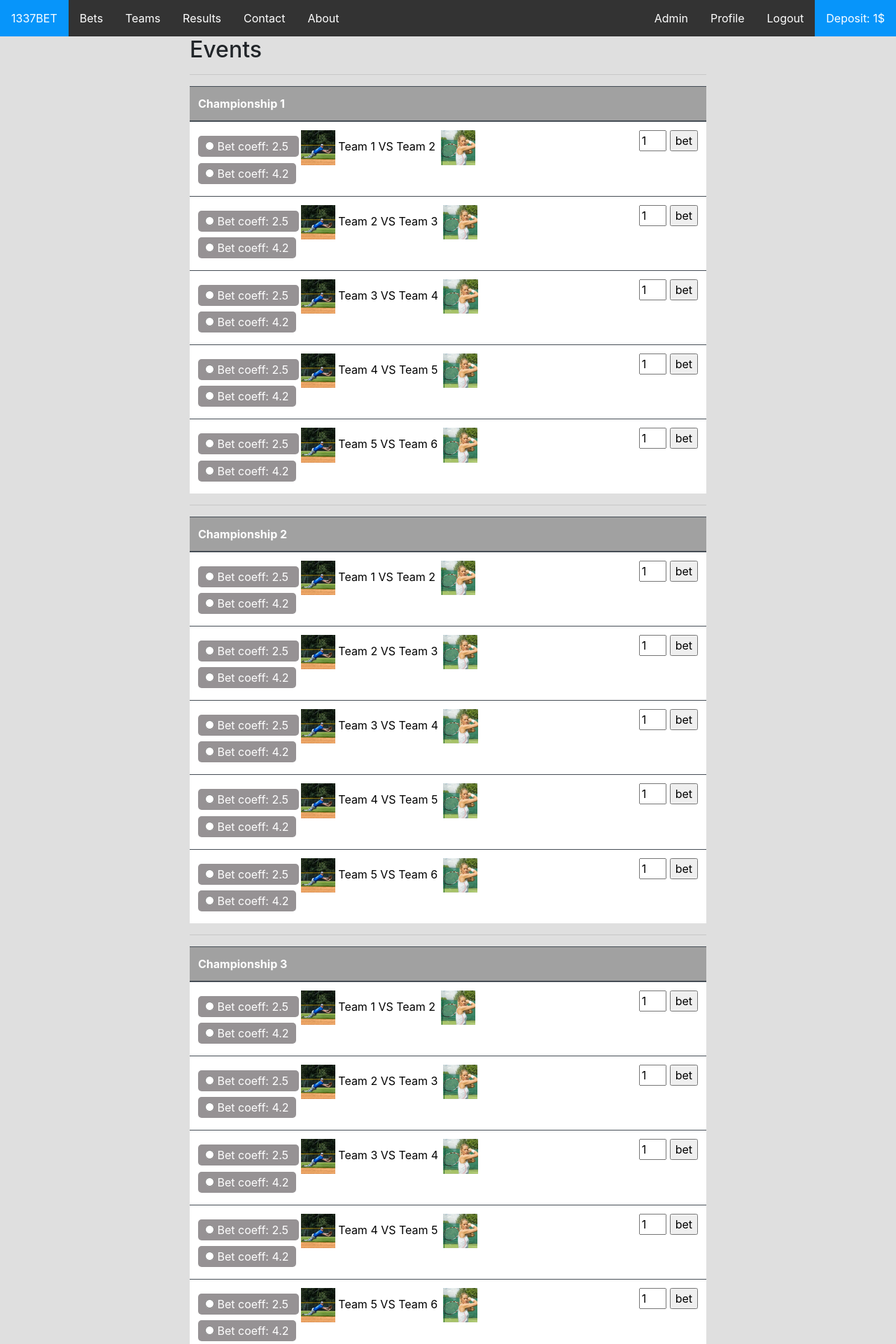
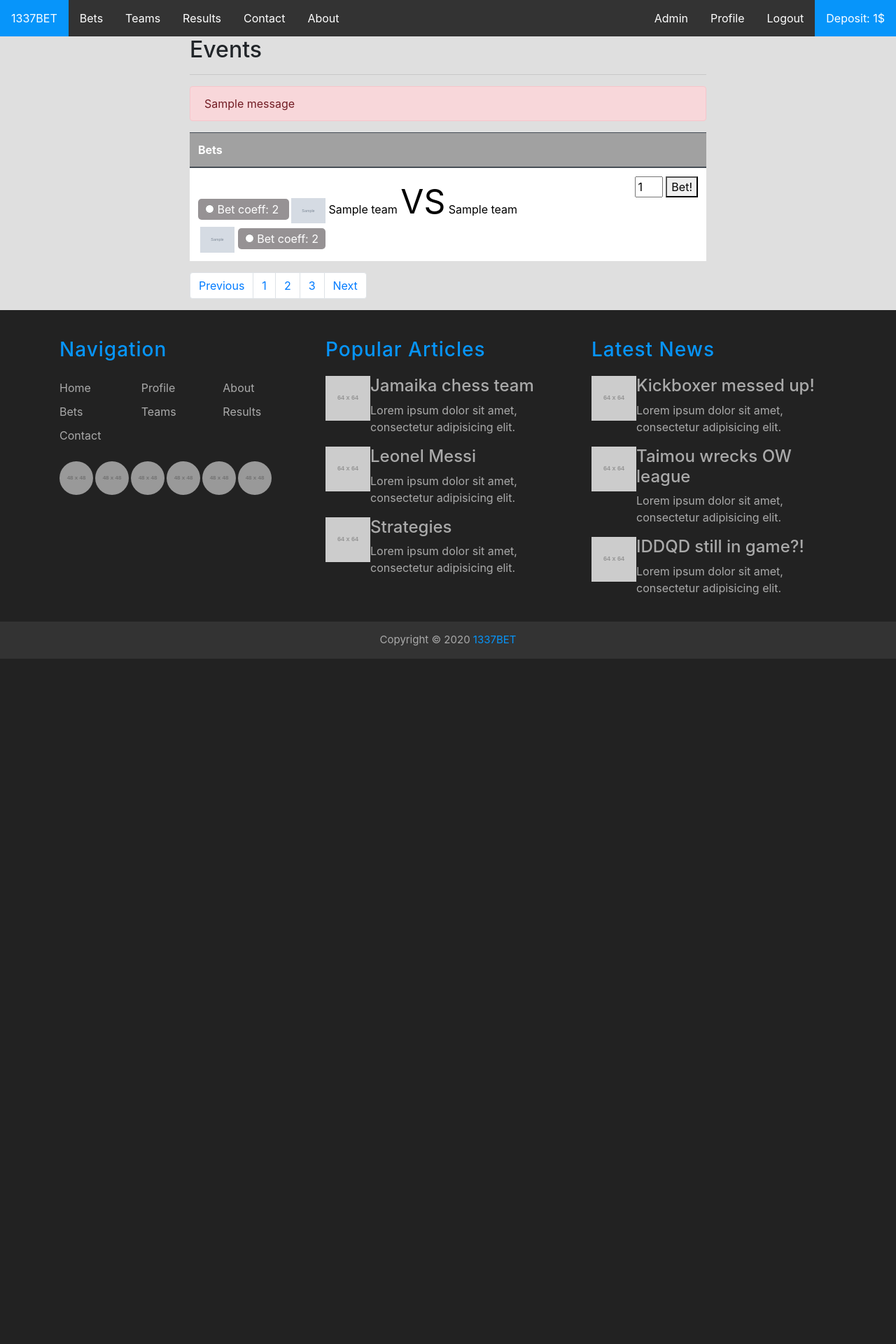
Before and after one commit to D00Movenok/TIMP-project, a Flask app: page /bets in a window 1280 px wide. Shown: the top 1920 px of the page at 70% size. After the commit the page ends 941 px from the top, so only its background shows below. Run offline with Flask 2, Linux system fonts and the light colour scheme; a user stored in the database is signed in; tables that the repository leaves empty hold one stand-in row (values such as "Sample post"); grey boxes marked "Sample" are stand-in pictures; grey boxes labelled with a size stand in for pictures from a placeholder-image service; one stand-in notice (Sample message) is shown; some libraries are stand-ins or nearby versions.

Commit message:
added avatars and bets functionality

```diff
--- a/routes.py
+++ b/routes.py
@@ -3,6 +3,7 @@ import os
 from functools import wraps
 from hashlib import sha256
 from random import randint
+from math import floor
 
 from flask import (flash, redirect, render_template, request,
                    send_from_directory, url_for)
@@ -203,6 +204,7 @@ def admin():
             if Team.query.filter_by(name=name).first():
                 flash('Teamname is busy!')
             else:
+                print(request.files)
                 if 'file' not in request.files:
                     avatar_uri = DEFAULT_AVATAR
                 else:
@@ -315,14 +317,62 @@ def deposit():
             return render_template('deposit.html')
 
 
-@app.route('/bets', methods=['GET'])
-# @login_required
+@app.route('/bets', methods=['GET', 'POST'])
+@login_required
 def bets():
+    if request.method == 'POST':
+        event_id = int(request.form.get('event_id'))
+        amount = int(request.form.get('amount'))
+        team_1 = bool(int(request.form.get('team_1')))
+
+        user = current_user
+        event = Event.query.filter_by(id=event_id).first()
+
+        if not event:
+            flash('Bad event id!')
+        elif amount < 1:
+            flash('Go away, hacker')
+        elif amount > user.money:
+            flash('Not enough money :(')
+        elif event.ended == true:
+            flash('Go away, cheater')
+        else:
+            single_bet_test = Bet.query.filter(Bet.user_id == user.id)\
+                                    .filter(Bet.event_id == event_id).first()
+            if single_bet_test:
+                flash('You already have a bet!')
+            else:
+                new_bet = Bet(amount=amount,
+                            team_1=team_1,
+                            user_id=user.id,
+                            event_id=event.id)
+                if team_1:
+                    event.amount1 = event.amount1 + amount
+                else:
+                    event.amount2 = event.amount2 + amount
+
+                user.money = user.money - amount
+
+                db.session.add(new_bet)
+                db.session.commit()
+
+                flash('Bet is successfully created')
+
+
+    events = Event.query.all()
+    event_list = []
+    for event in events:
+        t1 = Team.query.filter_by(id=event.team_1).one()
+        t2 = Team.query.filter_by(id=event.team_2).one()
+        if event.amount1 and event.amount2:
+            coef1 = floor(event.amount2 / event.amount1) + 1
+            coef2 = floor(event.amount1 / event.amount2) + 1
+        else:
+            coef1 = 2
+            coef2 = 2
+        event_list.append([coef1, t1.avatar_uri, t1.name, t2.name, t2.avatar_uri, coef2, event.id])
     return render_template('bets.html',
-                           table_list = [1,2,3,4,5],
-                           my_string = 'Championship',
-                           team_list=[1,2,3,4,5],
-                           coef_list = [2.5,4.2])
+                           event_list=event_list)
 
 
 # устанавливает деньги определенному юзеру
@@ -332,50 +382,50 @@ def bets():
 # team_1 булевая переменная, ставим ли
 # мы на первую команду
 # метод POST
-@app.route('/api/set_bet', methods=['POST'])
-@login_required
-def set_bet():
-    event_id = int(request.form.get('event_id'))
-    amount = int(request.form.get('amount'))
-    team_1 = request.form.get('team_1')
+# @app.route('/api/set_bet', methods=['POST'])
+# @login_required
+# def set_bet():
+#     event_id = int(request.form.get('event_id'))
+#     amount = int(request.form.get('amount'))
+#     team_1 = request.form.get('team_1')
 
-    user = current_user
-    event = Event.query.filter_by(id=event_id).first()
+#     user = current_user
+#     event = Event.query.filter_by(id=event_id).first()
 
-    if team_1:
-        team_1 = True
-    else:
-        team_1 = False
+#     if team_1:
+#         team_1 = True
+#     else:
+#         team_1 = False
 
-    if not event:
-        return 'Bad event id!'
-    if amount < 1:
-        return 'Fuck you'
-    if amount > user.money:
-        return 'Not enough money :('
-    if event.ended == true:
-        return 'Go away, cheater'
+#     if not event:
+#         return 'Bad event id!'
+#     if amount < 1:
+#         return 'Fuck you'
+#     if amount > user.money:
+#         return 'Not enough money :('
+#     if event.ended == true:
+#         return 'Go away, cheater'
 
-    single_bet_test = Bet.query.filter(Bet.user_id == user.id)\
-                               .filter(Bet.event_id == event_id).first()
-    if single_bet_test:
-        return 'You already have a bet!'
+#     single_bet_test = Bet.query.filter(Bet.user_id == user.id)\
+#                                .filter(Bet.event_id == event_id).first()
+#     if single_bet_test:
+#         return 'You already have a bet!'
 
-    new_bet = Bet(amount=amount,
-                  team_1=team_1,
-                  user_id=user.id,
-                  event_id=event.id)
-    if team_1:
-        event.amount1 = event.amount1 + amount
-    else:
-        event.amount2 = event.amount2 + amount
+#     new_bet = Bet(amount=amount,
+#                   team_1=team_1,
+#                   user_id=user.id,
+#                   event_id=event.id)
+#     if team_1:
+#         event.amount1 = event.amount1 + amount
+#     else:
+#         event.amount2 = event.amount2 + amount
 
-    user.money = user.money - amount
+#     user.money = user.money - amount
 
-    db.session.add(new_bet)
-    db.session.commit()
+#     db.session.add(new_bet)
+#     db.session.commit()
 
-    return 'Ok!'
+#     return 'Ok!'
 
 
 @app.route('/favicon.ico')
--- a/start.py
+++ b/start.py
@@ -1,3 +1,3 @@
 from settings import app
 
-app.run(debug=True, host='127.0.0.1', port=5000)
+app.run(debug=True, host='0.0.0.0', port=5000)
--- a/templates/admin.html
+++ b/templates/admin.html
@@ -108,7 +108,7 @@
 		<div class="row">
 			<div class="panel panel-primary">
 				<div class="panel-body">
-					<form method="POST" action="#" role="form">
+					<form method="POST" action="#" role="form" enctype="multipart/form-data">
 						<div class="form-group">
 							<h3>Add team</h3>
 							<input type="hidden" type="text" name="id" value="4">
--- a/templates/bets.html
+++ b/templates/bets.html
@@ -8,44 +8,52 @@ Bets 1337BET
 <link href="../static/bets.css" rel="stylesheet" type="text/css">
 <div class="container" style="width: 60%;">
     <h2>Events</h2>
-    {% for n in table_list %}
     <hr>
+    {% with messages = get_flashed_messages() %}
+    {% if messages %}
+        <div class="alert alert-danger">
+        {% for message in messages %}
+            {{ message }}
+        {% endfor %}
+        </div>
+    {% endif %}
+    {% endwith %}
     <table class="table table-dark">
         <thead>
             <tr>
-                <th style="width: 70%; background: rgb(161, 161, 161);">{{my_string}} {{n}}</th>
+                <th style="width: 70%; background: rgb(161, 161, 161);">Bets</th>
                 <th style="width: 50%; background: rgb(161, 161, 161);"></th>
             </tr>
         </thead>
         <tbody style="background: rgb(255, 255, 255); color:#000000;">
-            {% for n in team_list %}
+            {% for n in event_list %}
+            <form method="POST" action="#" role="form" style="display: inline;"></form>
                 <tr>
                     <td style="width:fit-content">
-                    <form method="POST" action="#" role="form" style="display: inline;">
                             <div id="betln">
                                 <label >
-                            <input type="radio" name="rad" id="radleft" style="display: inline;" value="bet"/>
-                            Bet coeff: {{coef_list[0]}}  </label>
+                                <input type="radio" name="team_1" id="radleft" style="display: inline;" value="1" required/>
+                                Bet coeff: {{n[0]}}  </label>
                             </div>
-                    <img style="display: inline; width: 10%; height: auto; margin-left: 3px;" src="../static/images/blog-element-1-94x94.jpg">
-                    <div style="display: inline;"> Team {{n}} VS Team {{n+1}} </div>
-                    <img style="display: inline; width: 10%; height: auto; margin-left: 3px;" src="../static/images/blog-element-2-94x94.jpg">
+                        <img style="display: inline; width: 10%; height: auto; margin-left: 3px;" src="/static/avatars/{{n[1]}}">
+                        <div style="display: inline;"> {{n[2]}} <font size="12px">VS</font> {{n[3]}} </div>
+                        <img style="display: inline; width: 10%; height: auto; margin-left: 3px;" src="/static/avatars/{{n[4]}}">
                             <div id="betln">
                                 <label >
-                            <input type="radio" name="rad" id="radright" style="display: inline;" value="bet"/>
-                            Bet coeff: {{coef_list[1]}} </label>
+                                <input type="radio" name="team_1" id="radright" style="display: inline;" value="0" required/>
+                                Bet coeff: {{n[5]}} </label>
                             </div>
-                    </form>
                     </td>
                     <td style = "text-align: right; width:10%;">
-                    <input style="width:20%;" type="number" value=1>
-                    <input type="button" name="rad" style="display: inline;" value="bet">
+                        <input type="number" name="event_id" value="{{n[6]}}" hidden>
+                        <input style="width:20%;" type="number" value=1 required>
+                        <button type="submit">Bet!</button>
                     </td>
                 </tr>
+            </form>
             {% endfor %}
         </tbody>
     </table>
-    {% endfor %}
     <nav aria-label="Page navigation example">
         <ul class="pagination">
             <li class="page-item"><a class="page-link" href="#">Previous</a></li>
```
Also changed, not shown: static/avatars/27121c9e9021d0b550e04e2a05422d84.png (added). Lines whose indentation alone changed are shown as unchanged.
